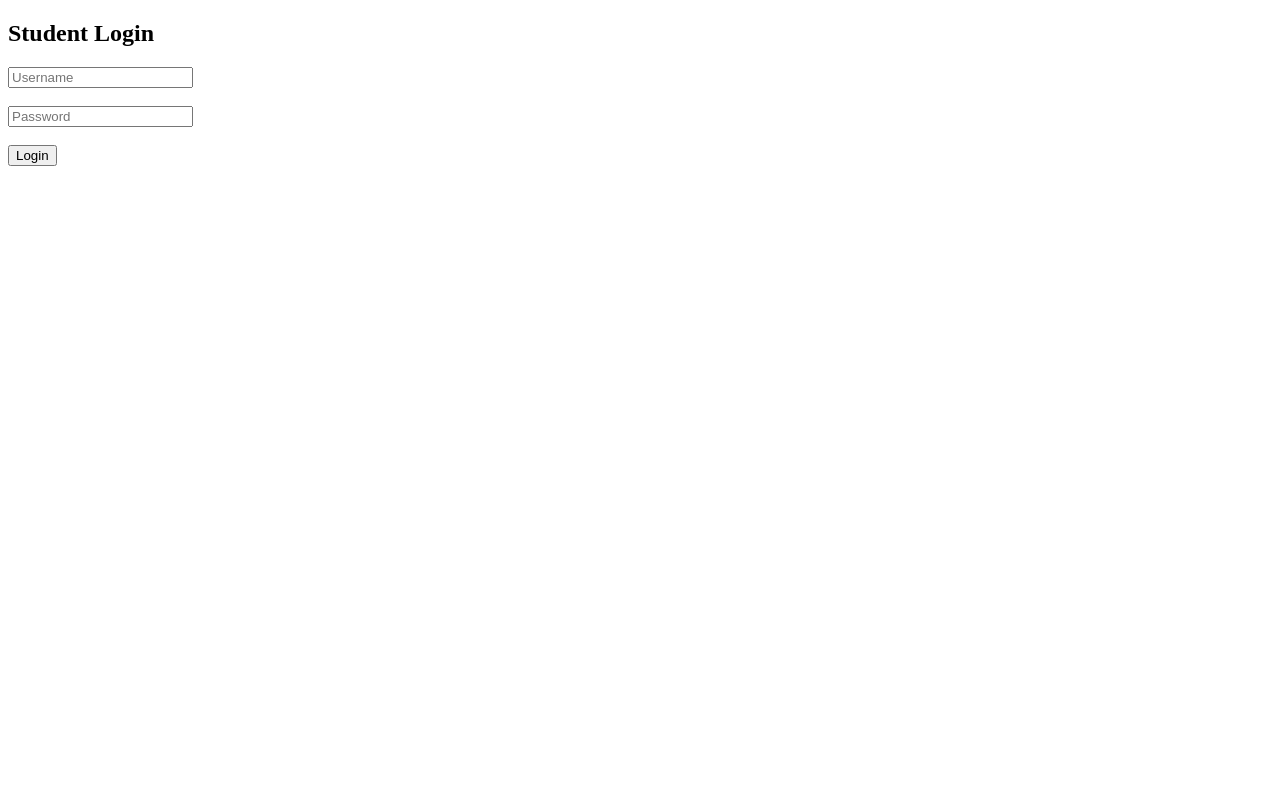
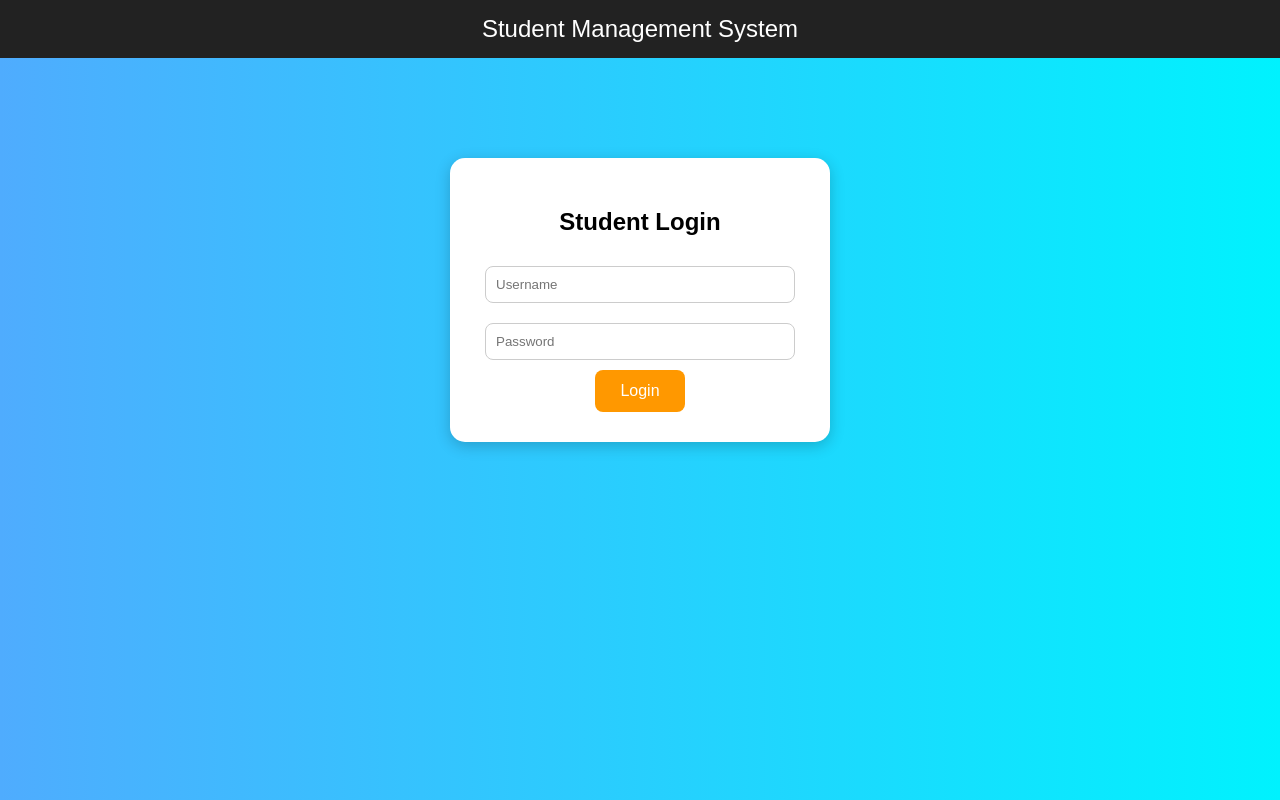
Before and after one commit to kBharath333/azure-major-project, a website: page login.html in a window 1280 px wide. Drawn offline with Linux system fonts and the light colour scheme.

Commit message:
Update login.html

```diff
--- a/login.html
+++ b/login.html
@@ -2,15 +2,78 @@
 <html>
 <head>
 <title>Login</title>
+
+<style>
+body{
+    font-family: Arial, sans-serif;
+    background: linear-gradient(to right, #4facfe, #00f2fe);
+    text-align:center;
+    margin:0;
+}
+
+.header{
+    background:#222;
+    color:white;
+    padding:15px;
+    font-size:24px;
+}
+
+.container{
+    margin-top:100px;
+}
+
+.card{
+    background:white;
+    width:320px;
+    margin:auto;
+    padding:30px;
+    border-radius:15px;
+    box-shadow:0 4px 15px rgba(0,0,0,0.2);
+}
+
+input{
+    width:90%;
+    padding:10px;
+    margin:10px 0;
+    border-radius:8px;
+    border:1px solid #ccc;
+}
+
+button{
+    padding:12px 25px;
+    font-size:16px;
+    border:none;
+    border-radius:8px;
+    background:#ff9800;
+    color:white;
+    cursor:pointer;
+}
+
+button:hover{
+    background:#e68900;
+}
+</style>
+
 </head>
+
 <body>
 
+<div class="header">
+Student Management System
+</div>
+
+<div class="container">
+<div class="card">
 <h2>Student Login</h2>
 
-<input type="text" id="username" placeholder="Username"><br><br>
-<input type="password" id="password" placeholder="Password"><br><br>
+<input type="text" id="username" placeholder="Username">
+<input type="password" id="password" placeholder="Password">
 
+<br>
 <button onclick="login()">Login</button>
+
+</div>
+</div>
 
 <script src="script.js"></script>
 
```
